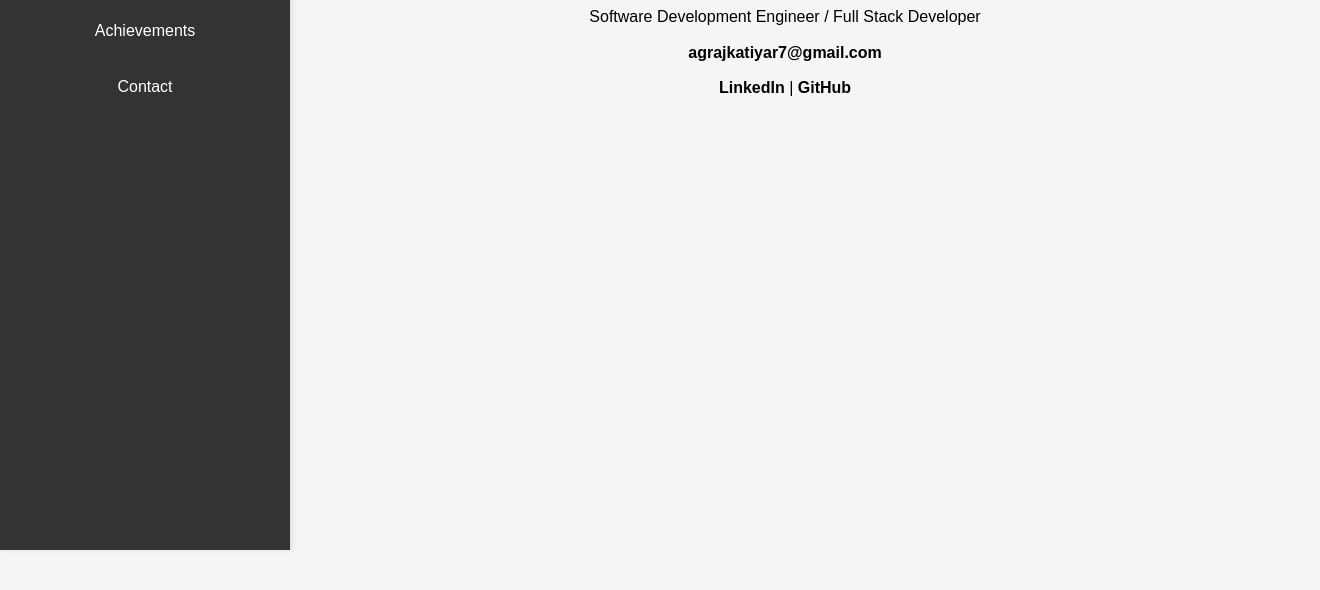
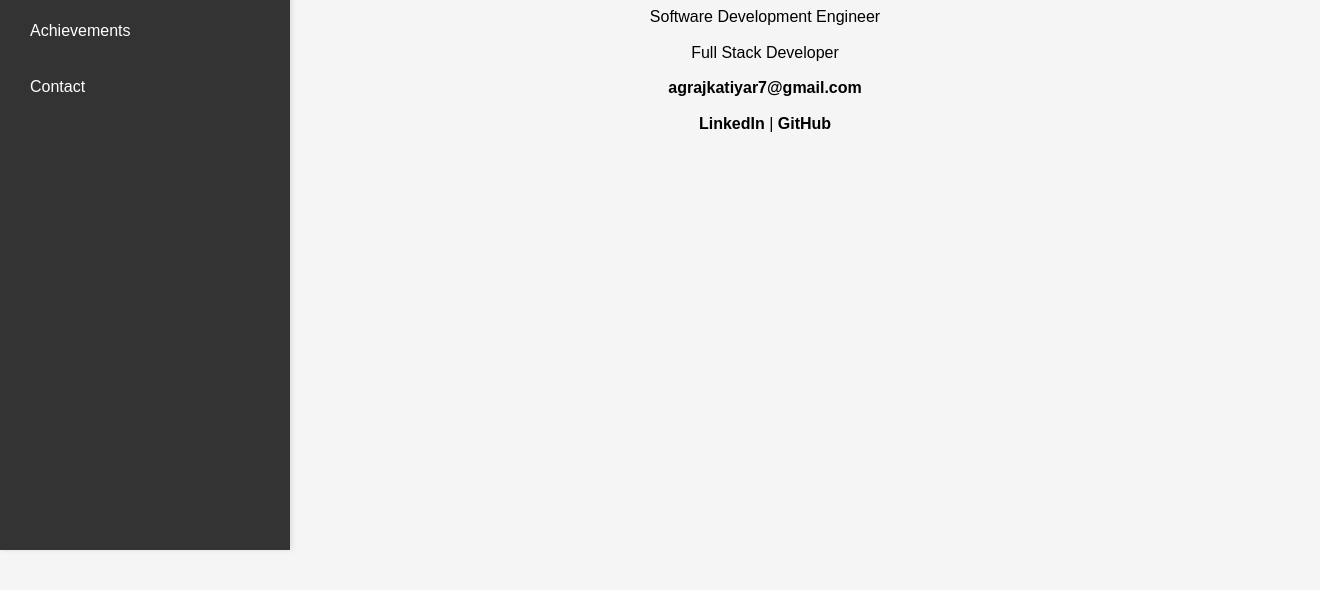
Before and after one commit to agraj7/portfolio, a plain HTML site: page index.html in a window 1280 px wide. Shown: the part 290-880 px from the top of the page, 1320 px wide, since content can reach past the window. Drawn offline with Linux system fonts and the light colour scheme.

Commit message:
Update index.html

```diff
--- a/index.html
+++ b/index.html
@@ -7,7 +7,7 @@
     <link rel="stylesheet" href="styles.css">
 </head>
 <body>
-    <div class="content">
+    <div class="container">
         <nav class="navbar">
             <ul>
                 <li><a href="index.html">Home</a></li>
@@ -19,13 +19,16 @@
                 <li><a href="contact.html">Contact</a></li>
             </ul>
         </nav>
+        <div class="content">
         <div class="home">
             <div class="profile-photo"></div>
             <h1>Agraj Katiyar</h1>
-            <p>Software Development Engineer / Full Stack Developer</p>
+            <p>Software Development Engineer </p>
+                <p> Full Stack Developer</p>
             <p><a href="mailto:agrajkatiyar7@gmail.com">agrajkatiyar7@gmail.com</a></p>
             <p><a href="https://www.linkedin.com/in/agrajkatiyar/" target="_blank">LinkedIn</a> | <a href="https://github.com/agraj7" target="_blank">GitHub</a></p>
         </div>
     </div>
+    </div>
 </body>
 </html>
```
